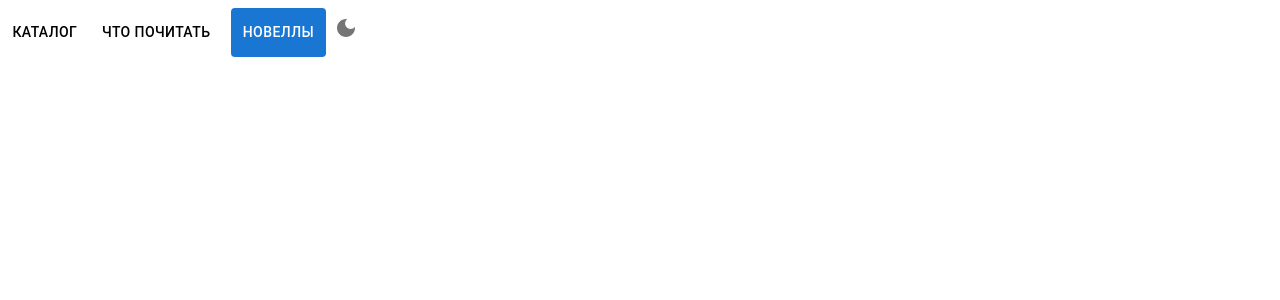
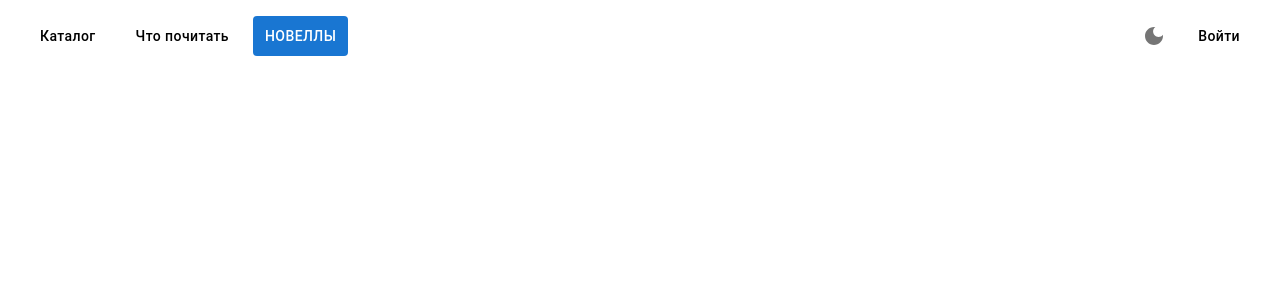
Before and after one commit to ShibouDev/remanga_redux, a React (Create React App) app: page / in a window 1280 px wide. Shown: the top 300 px of the page. Built offline with nearby package versions, Linux system fonts and the light colour scheme.

Commit message:
tested react-device-detect

```diff
--- a/package.json
+++ b/package.json
@@ -12,6 +12,7 @@
     "@testing-library/react": "^13.3.0",
     "@testing-library/user-event": "^13.5.0",
     "react": "^18.2.0",
+    "react-device-detect": "^2.2.2",
     "react-dom": "^18.2.0",
     "react-redux": "^8.0.2",
     "react-scripts": "5.0.1",
--- a/src/components/Button/Button.jsx
+++ b/src/components/Button/Button.jsx
@@ -3,7 +3,7 @@ import Button from '@mui/material/Button';
 export const ButtonPrimary = (props) => {
     return (
     <Button variant='primary' sx={{
-        padding: "0.775rem",
+        textTransform: 'none'
     }}>{props.text}</Button>
     )
 }
--- a/src/components/Header/Header.jsx
+++ b/src/components/Header/Header.jsx
@@ -1,6 +1,7 @@
 import { useSelector, useDispatch } from 'react-redux';
 import { ThemeProvider } from '@mui/material/styles';
-import {FormGroup, Paper, IconButton} from "@mui/material"
+import {FormGroup, Paper, IconButton, Stack, Container} from "@mui/material"
+import { BrowserView, MobileView, isBrowser, isMobile } from 'react-device-detect';
 import DarkModeIcon from '@mui/icons-material/DarkMode';
 import FlareIcon from '@mui/icons-material/Flare';
 import { darkTheme, lightTheme } from '../theme/theme';
@@ -10,7 +11,7 @@ export const Header = () => {
 const theme = useSelector((state) => state.theme);
 const dispatch = useDispatch();
 const ToggleSwitch  = () => {
-    if(theme.darkTheme == false){
+    if(theme.darkTheme === false){
         return(
             <FormGroup>
               <IconButton aria-label='theme'
@@ -37,13 +38,26 @@ const ToggleSwitch  = () => {
           maxWidth: 'xl',
           display: 'flex',
           borderRadius: '0',
-          padding: "8px 0",
+          padding: "16px 0",
           boxShadow: "none",
         }}>
-            <ButtonPrimary text="Каталог"/>
-            <ButtonPrimary text="Что почитать"/>
-            <ButtonBlue text="Новеллы"></ButtonBlue>
-        <ToggleSwitch />
+          <Container maxWidth="xl" sx={{
+            display: 'flex',
+            justifyContent: 'space-between',
+          }}>
+            {BrowserView ?
+            <><Stack direction="row" spacing={1}>
+                <ButtonPrimary text="Каталог" />
+                <ButtonPrimary text="Что почитать" />
+                <ButtonBlue text="Новеллы"></ButtonBlue>
+              </Stack>
+              <Stack direction="row" spacing={1}>
+                  <ToggleSwitch />
+                  <ButtonPrimary text="Войти" />
+                </Stack></> : <ButtonPrimary text="Войти" />}
+
+            </Container>
+
         </Paper>
         </ThemeProvider>
 
--- a/src/components/theme/theme.js
+++ b/src/components/theme/theme.js
@@ -16,7 +16,7 @@ export const darkTheme = createTheme({
   palette: {
     mode: "dark",
     background: {
-      paper: "#222",
+      paper: "#121212",
     },
     text: {
       primary: "#fff",
```
Also changed, not shown: 1 other file (tests, documents, lock files or other folders).
